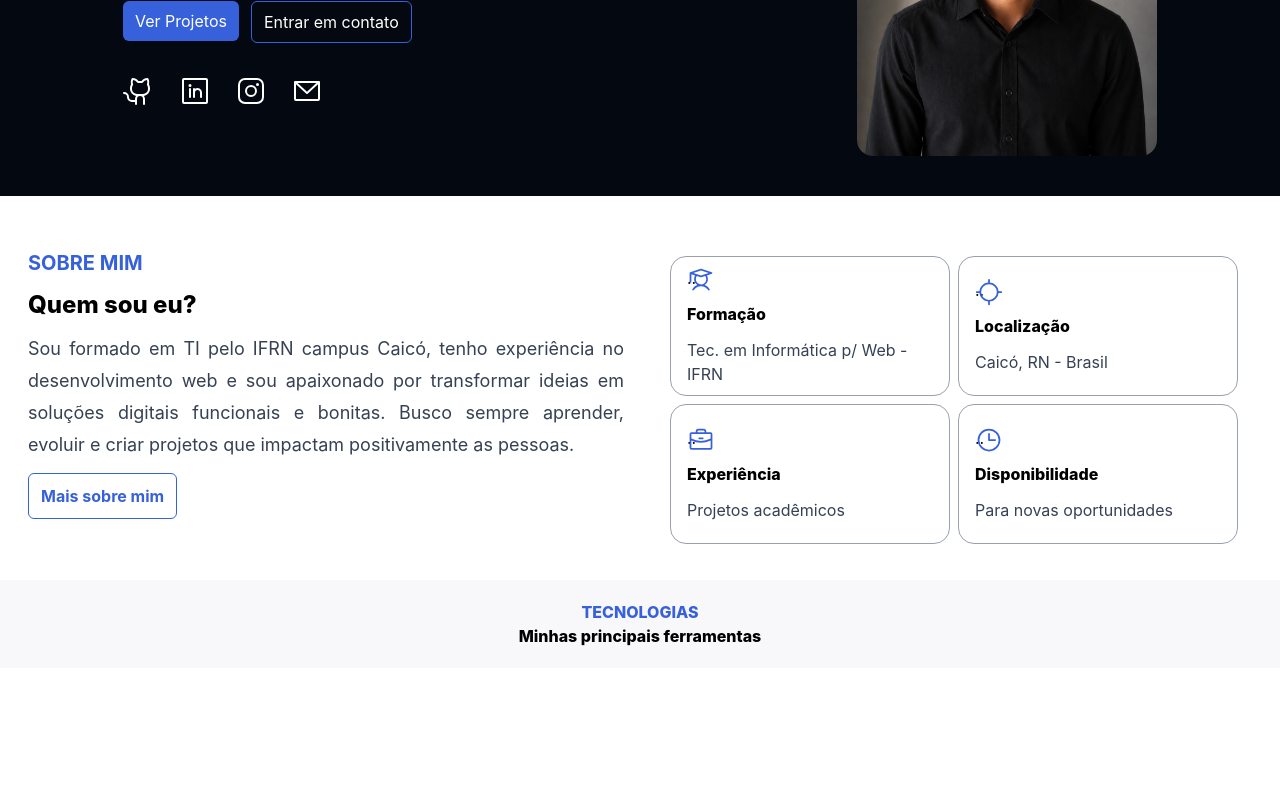
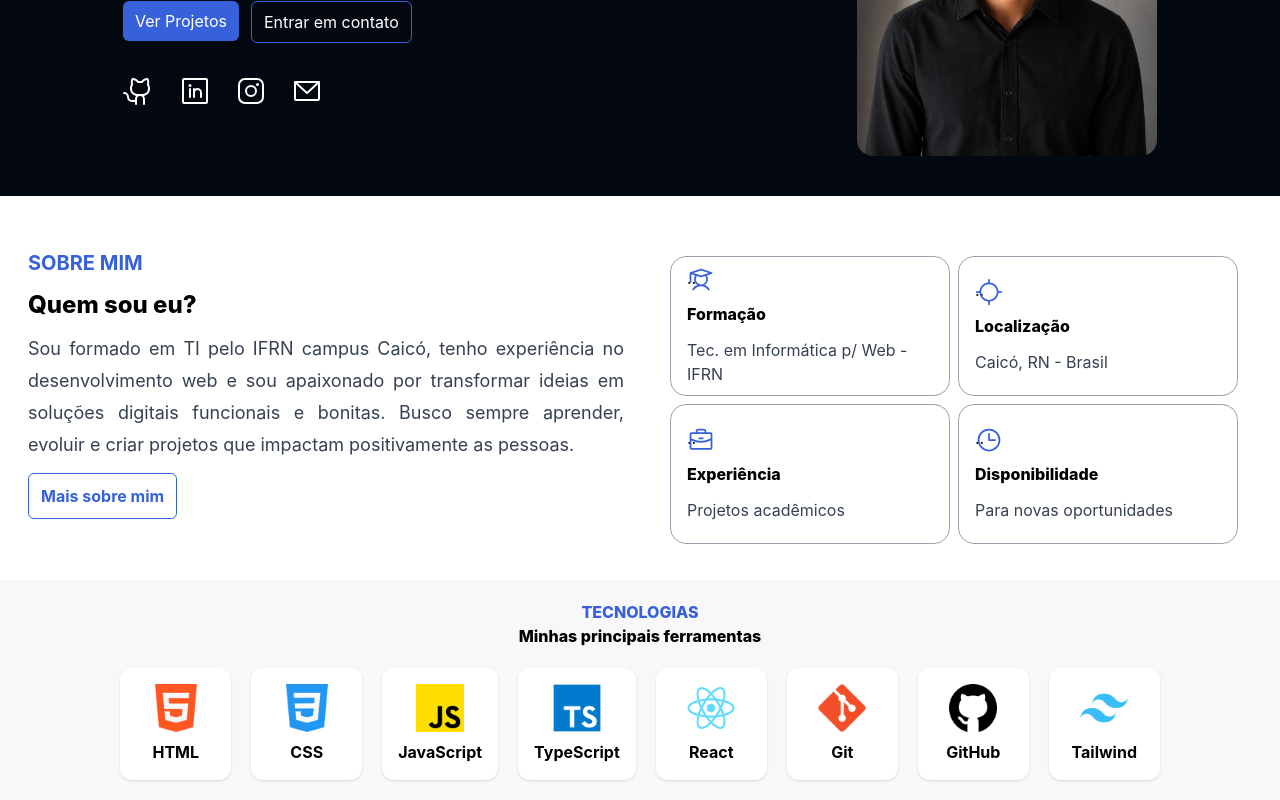
Before and after one commit to gabriel360p/portifolio-pessoal, a React (Vite) app: page / in a window 1280 px wide. Shown: the part 348-1148 px from the top of the page. Before the commit the page ends 1016 px from the top, so only its background shows below. Built offline with nearby package versions, Linux system fonts and the light colour scheme.

Commit message:
feat: área de 'tecnologias' concluída

```diff
--- /dev/null
+++ b/src/components/CardTecnologies.tsx
@@ -0,0 +1,31 @@
+interface CardTecnolgiesProps {
+    title: string;
+    figure_path: string;
+    link?: string;
+    custom?: string;
+}
+
+export function CardTecnolgies({ title,link, figure_path, custom }: CardTecnolgiesProps) {
+    return (
+        <div className="
+        hover:-translate-y-2
+
+        flex flex-col items-center
+        min-w-[111px]
+        bg-white
+        gap-2 p-4
+        shadow rounded-xl text-center
+        ">
+            <div>
+                <a href={link} target="_blank" rel="noopener noreferrer">
+                    <img src={figure_path}
+                    alt={`${title} + - icon`} className="
+                    object-cover
+                    w-12
+                    "/>
+                </a>
+            </div>
+            <h2 className="font-bold">{title}</h2>
+        </div>
+    )
+}
--- a/src/components/Tecnologies.tsx
+++ /dev/null
@@ -1,55 +0,0 @@
-import { motion, useAnimationControls } from "motion/react";
-import { useEffect } from "react";
-
-export function Tecnologies() {
-    const controls = useAnimationControls();
-    const techs = [
-        "React",
-        "TypeScript",
-        "JavaScript",
-        "HTML",
-        "CSS",
-        "Tailwind",
-        "Git",
-        "Github",
-    ];
-    useEffect(() => {
-        controls.start({
-            x: ["0%", "-50%"],
-            transition: {
-                duration: 15,
-                ease: "linear",
-                repeat: Infinity,
-            },
-        });
-    }, []);
-
-    return (
-        <div className="overflow-hidden py-4">
-            <motion.div
-                className="flex w-max gap-4"
-                animate={controls}
-                onHoverStart={() => controls.stop()}
-                onHoverEnd={() =>
-                    controls.start({
-                        x: ["0%", "-50%"],
-                        transition: {
-                            duration: 15,
-                            ease: "linear",
-                            repeat: Infinity,
-                        },
-                    })
-                }
-            >
-                {[...techs, ...techs].map((tech, index) => (
-                    <div
-                        key={index}
-                        className="rounded-xl border px-6 py-3 whitespace-nowrap"
-                    >
-                        {tech}
-                    </div>
-                ))}
-            </motion.div>
-        </div>
-    );
-}
--- a/src/containers/App.tsx
+++ b/src/containers/App.tsx
@@ -13,6 +13,8 @@ import { Button } from '../components/Button';
 // import { Tecnologies } from "../components/Tecnologies"
 import { CardAbout } from '../components/CardAbout';
 import { NavBar } from '../components/Navbar';
+import { CardTecnolgies } from '../components/CardTecnologies';
+import { csslogo, githubLogo, gitLogo, htmlLogo, jsLogo, ReactLogo, tailwindLogo, tsLogo } from '../utils/FerramentasIconsExport';
 
 function App() {
 	return (
@@ -209,6 +211,8 @@ function App() {
 				w-full
 				p-5
 				mt-9
+				flex flex-col
+				gap-5
 				'
 			>
 				<div className='text-center'>
@@ -216,23 +220,18 @@ function App() {
 					<h1 className='font-extrabold'>Minhas principais ferramentas</h1>
 				</div>
 
-        <div className='grid
-        grid-cols-2
+				<div className='
+				flex flex-wrap gap-x-5 gap-y-3
+				justify-center items-center
 				'>
-
-        <div>
-          <div>
-
-          </div>
-        </div>
-
-
-        <div>
-          <div>
-
-          </div>
-        </div>
-
+					<CardTecnolgies title='HTML'figure_path={htmlLogo} link='https://developer.mozilla.org/pt-BR/docs/Web/HTML'/>
+					<CardTecnolgies title='CSS' figure_path={csslogo} link='https://developer.mozilla.org/pt-BR/docs/Web/CSS'/>
+					<CardTecnolgies title='JavaScript' figure_path={jsLogo} link='https://developer.mozilla.org/pt-BR/docs/Web/JavaScript'/>
+					<CardTecnolgies title='TypeScript' figure_path={tsLogo} link='https://www.typescriptlang.org/'/>
+					<CardTecnolgies title='React' figure_path={ReactLogo} link='https://react.dev/'/>
+					<CardTecnolgies title='Git' figure_path={gitLogo} link='https://git-scm.com/'/>
+					<CardTecnolgies title='GitHub' figure_path={githubLogo} link='https://github.com/gabriel360p'/>
+					<CardTecnolgies title='Tailwind' figure_path={tailwindLogo} link='https://tailwindcss.com/'/>
 
 				</div>
 
--- /dev/null
+++ b/src/utils/FerramentasIconsExport.ts
@@ -0,0 +1,19 @@
+// Passo a passo:
+
+// O arquivo html-5.png possui um default export (gerado pelo Vite).
+// Você importa esse default.
+// Dá o nome htmlLogo para ele.
+// Reexporta esse nome.
+
+// Por isso depois você consegue fazer:
+
+//Centrlizando as importações das fotos
+
+export { default as htmlLogo } from '../assets/ferramentas-icones/html-5.png'
+export { default as csslogo } from '../assets/ferramentas-icones/css-3.png'
+export { default as gitLogo } from '../assets/ferramentas-icones/Git.png'
+export { default as ReactLogo } from '../assets/ferramentas-icones/React.png'
+export { default as jsLogo } from '../assets/ferramentas-icones/js.png'
+export { default as tailwindLogo } from '../assets/ferramentas-icones/Tailwind CSS.png'
+export { default as tsLogo } from '../assets/ferramentas-icones/TypeScript.png'
+export { default as githubLogo } from '../assets/ferramentas-icones/github.png'
```
Lines whose indentation alone changed are shown as unchanged.
